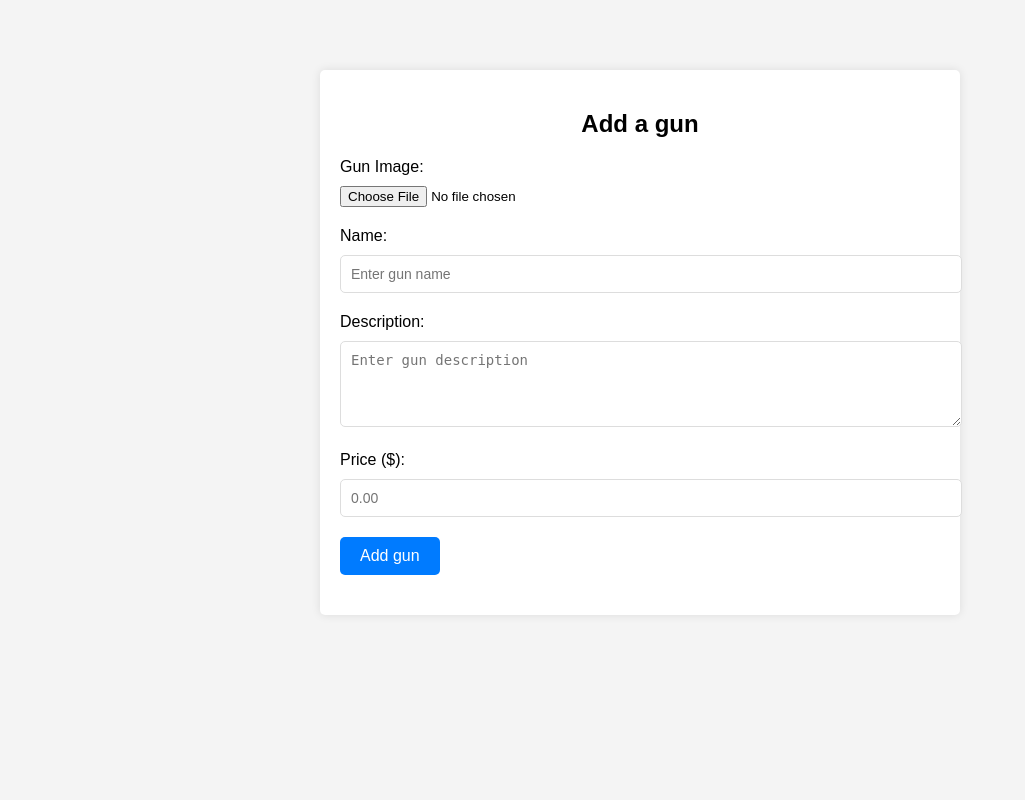
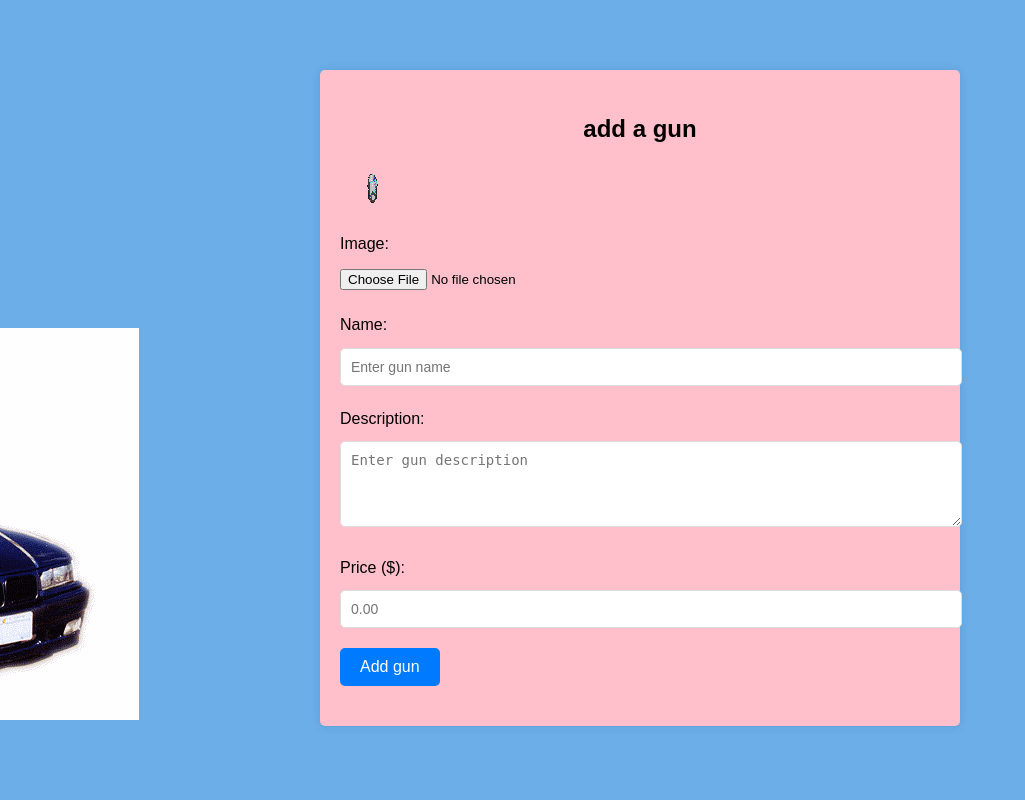
Before and after one commit to software-students-fall2023/2-web-app-exercise-liatha2, a Flask app: page /add-gun in a window 1280 px wide. Shown: the whole page, without its empty margins (0-1025 px from the left). Run offline with Flask 3, Linux system fonts and the light colour scheme.

Commit message:
made add gun page look nice

```diff
--- a/static/addGunStyle.css
+++ /dev/null
@@ -1,53 +0,0 @@
-body {
-    font-family: Arial, sans-serif;
-    background-color: #f4f4f4;
-    margin: 0;
-    padding: 20px;
-}
-
-.container {
-    max-width: 600px;
-    background-color: #fff;
-    padding: 20px;
-    border-radius: 5px;
-    margin: 50px auto;
-    box-shadow: 0px 0px 10px rgba(0, 0, 0, 0.1);
-}
-
-h2 {
-    text-align: center;
-    margin-bottom: 20px;
-}
-
-.input-group {
-    margin-bottom: 20px;
-}
-
-label {
-    display: block;
-    margin-bottom: 10px;
-}
-
-input[type="text"],
-input[type="number"],
-textarea {
-    width: 100%;
-    padding: 10px;
-    border: 1px solid #ddd;
-    border-radius: 5px;
-    font-size: 14px;
-}
-
-input[type="submit"] {
-    background-color: #007BFF;
-    color: white;
-    padding: 10px 20px;
-    border: none;
-    border-radius: 5px;
-    cursor: pointer;
-    font-size: 16px;
-}
-
-input[type="submit"]:hover {
-    background-color: #0056b3;
-}
--- a/templates/addGun.html
+++ b/templates/addGun.html
@@ -4,18 +4,89 @@
 <head>
     <meta charset="UTF-8">
     <meta name="viewport" content="width=device-width, initial-scale=1.0">
-    <link rel="stylesheet" href="addGunStyle.css">
     <title>add gun.</title>
+    <style>
+        body {
+            font-family: Arial, sans-serif;
+            background-color: #6baee8;
+            margin: 0;
+            padding: 20px;
+            line-height: 1.6;
+            overflow: hidden;
+        }
+
+        .container {
+            background-color: #FFC0CB;
+            max-width: 600px;
+            padding: 20px;
+            border-radius: 5px;
+            margin: 50px auto;
+            box-shadow: 0px 0px 10px rgba(0, 0, 0, 0.1);
+        }
+
+        h2 {
+            text-align: center;
+            margin-bottom: 20px;
+        }
+
+        .input-group {
+            margin-bottom: 20px;
+        }
+
+        label {
+            display: block;
+            margin-bottom: 10px;
+        }
+
+        input[type="text"],
+        input[type="number"],
+        textarea {
+            width: 100%;
+            padding: 10px;
+            border: 1px solid #ddd;
+            border-radius: 5px;
+            font-size: 14px;
+        }
+
+        input[type="submit"] {
+            background-color: #007BFF;
+            color: white;
+            padding: 10px 20px;
+            border: none;
+            border-radius: 5px;
+            cursor: pointer;
+            font-size: 16px;
+        }
+
+        input[type="submit"]:hover {
+            background-color: #0056b3;
+        }
+
+        #animatedCar {
+            position: absolute;
+            left: -100%;
+            bottom: 10%;
+            animation: moveCar 5s linear infinite;
+        }
+
+        @keyframes moveCar {
+            to {
+                left: 100%;
+            }
+        }
+
+    </style>
 </head>
 
 <body>
 
     <div class="container">
-        <h2>Add a gun</h2>
+        <h2>add a gun</h2>
+        <img src="{{ url_for('static', filename='gunspin.gif') }}">
         <form action="/submit-gun" method="post" enctype="multipart/form-data">
 
             <div class="input-group">
-                <label for="gun-image">Gun Image:</label>
+                <label for="gun-image">Image:</label>
                 <input type="file" id="gun-image" name="gun-image" accept=".gif">
             </div>
 
@@ -39,6 +110,7 @@
             </div>
 
         </form>
+        <img src="{{ url_for('static', filename='car.gif') }}" id="animatedCar">
     </div>
 
 </body>
```
Also changed, not shown: static/car.gif (added), static/gunspin.gif (added).
